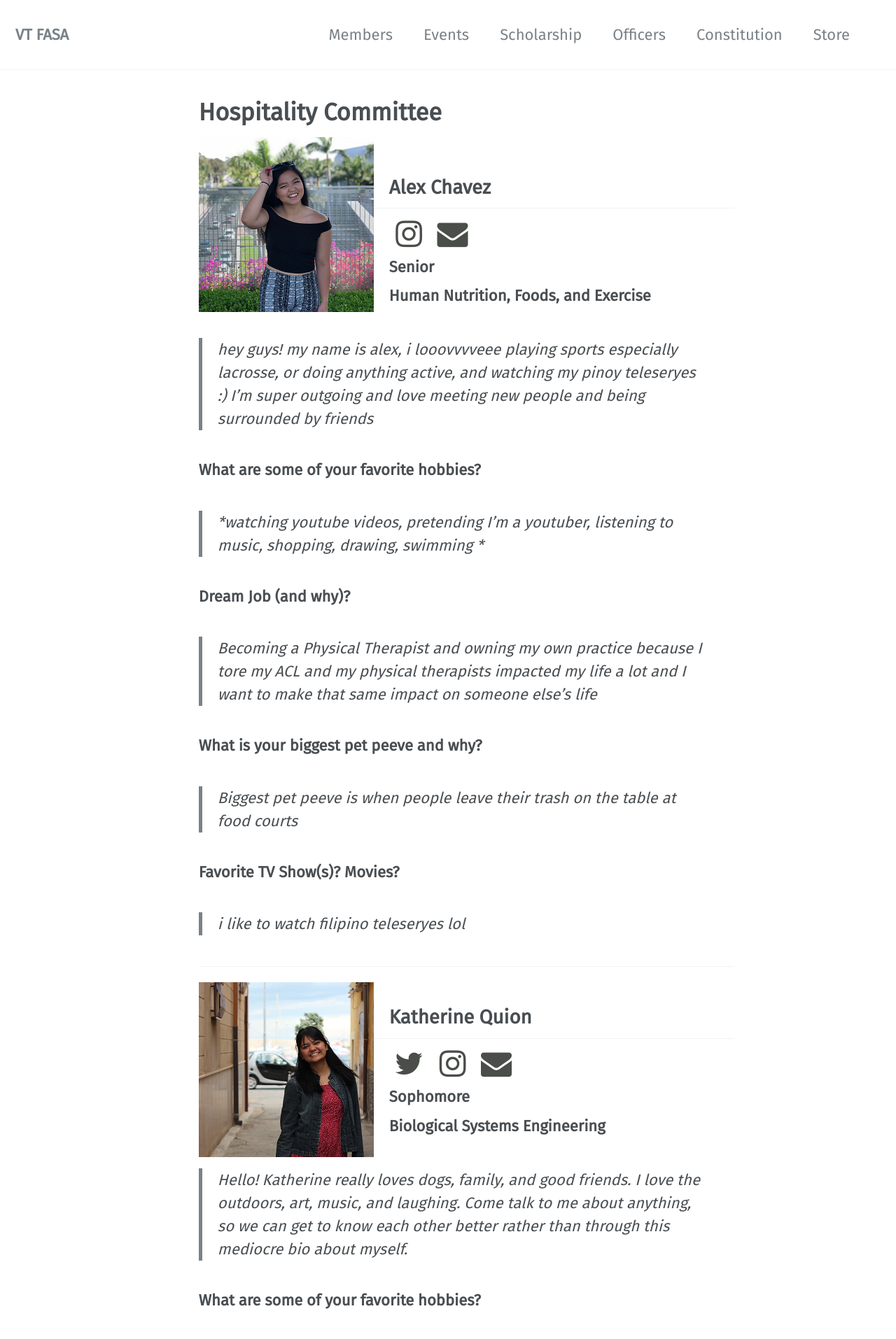
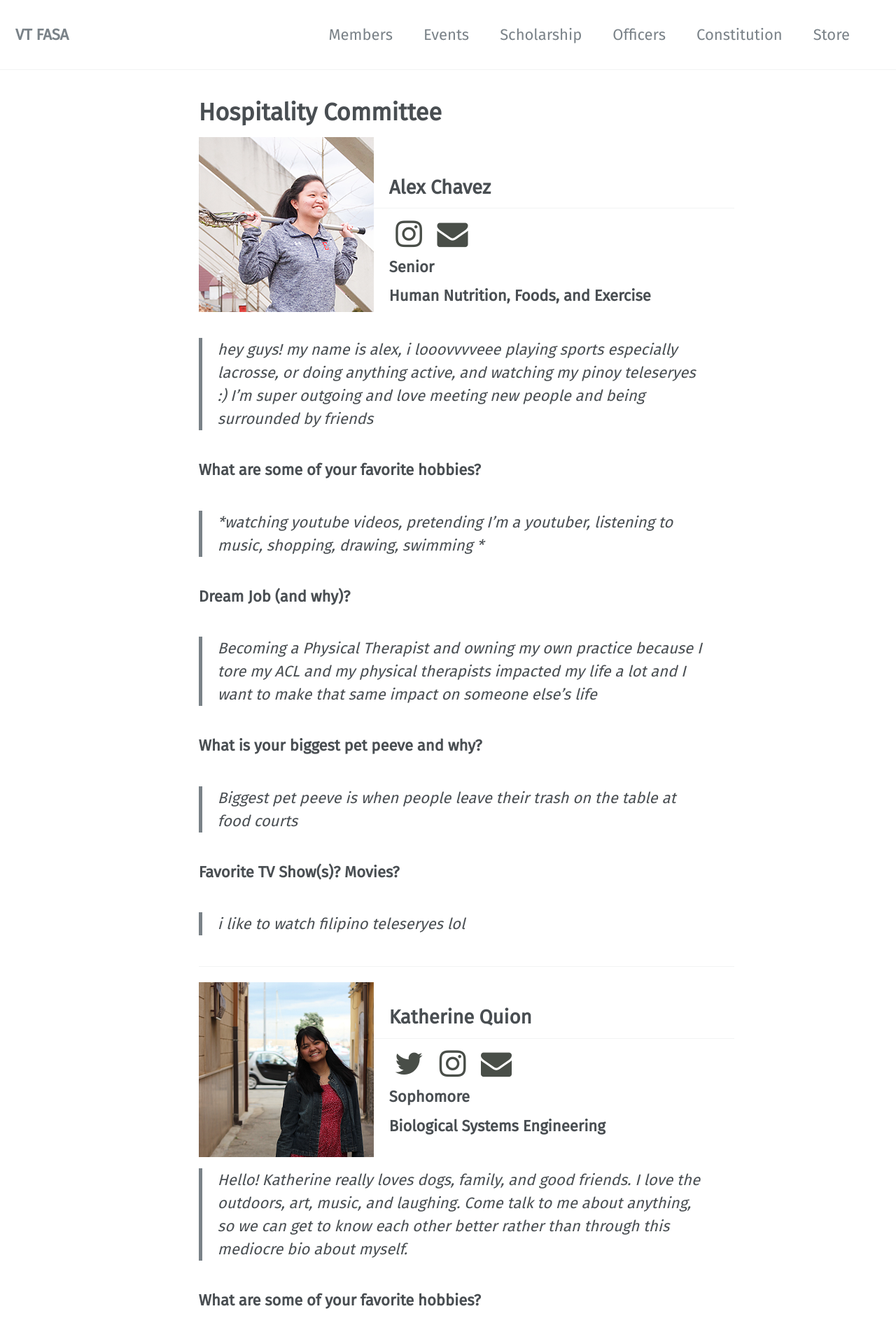
Before and after one commit to vtfasa/vtfasa.github.io, a Jekyll site: the page built from _pages/officers/hospitality.md, in a window 1280 px wide. Shown: the top 1914 px of the page at 70% size. Built offline with Jekyll 4.4.1, drawn with Linux system fonts in a browser that asks for light colours; some web fonts are replaced.

Commit message:
Update hospitality.md

```diff
--- a/_pages/officers/hospitality.md
+++ b/_pages/officers/hospitality.md
@@ -13,7 +13,7 @@ permalink: /officers/hospitality/
 # --- (this is a section break)
 ---
 
-![image-left]({{ "/assets/images/officers/small/alex2.png" | absolute_url }}){: .align-left}
+![image-left]({{ "/assets/images/officers/small/alex.png" | absolute_url }}){: .align-left}
 ## Alex Chavez
 <p style="margin-bottom: 0.45em; padding: 0"><a href="https://www.instagram.com/lexionboard_/" style="margin: 0; padding: 0"><i class="fa fa-2x fa-fw fa-instagram" style="color: #494e48"></i></a>
 <a href="mailto:alexc14@vt.edu" style="margin: 0; padding: 0"><i class="fa fa-2x fa-fw fa-envelope" style="color: #494e48"></i></a></p>
```
